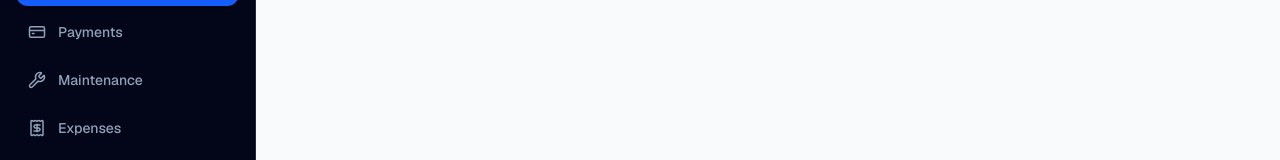
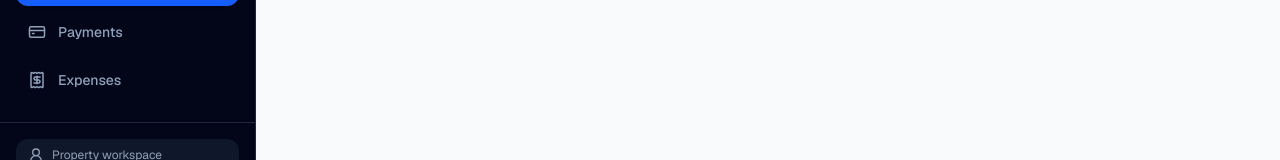
Before and after one commit to Brianlwatati/erp_rental_frontend, a Next.js app: page /billing in a window 1280 px wide. Shown: the part 337-497 px from the top of the page. Built offline with nearby package versions, Linux system fonts and the light colour scheme; no server answers.

Commit message:
update expense type

```diff
--- a/components/layout/sidebar.tsx
+++ b/components/layout/sidebar.tsx
@@ -26,7 +26,7 @@ const navItems = [
   { name: "Leases", href: "/leases", icon: ClipboardList },
   { name: "Billing & Invoices", href: "/billing", icon: FileText },
   { name: "Payments", href: "/payments", icon: CreditCard },
-  { name: "Maintenance", href: "/maintenance", icon: Wrench },
+  // { name: "Maintenance", href: "/maintenance", icon: Wrench },
   { name: "Expenses", href: "/expenses", icon: Receipt },
 ];
 
```
